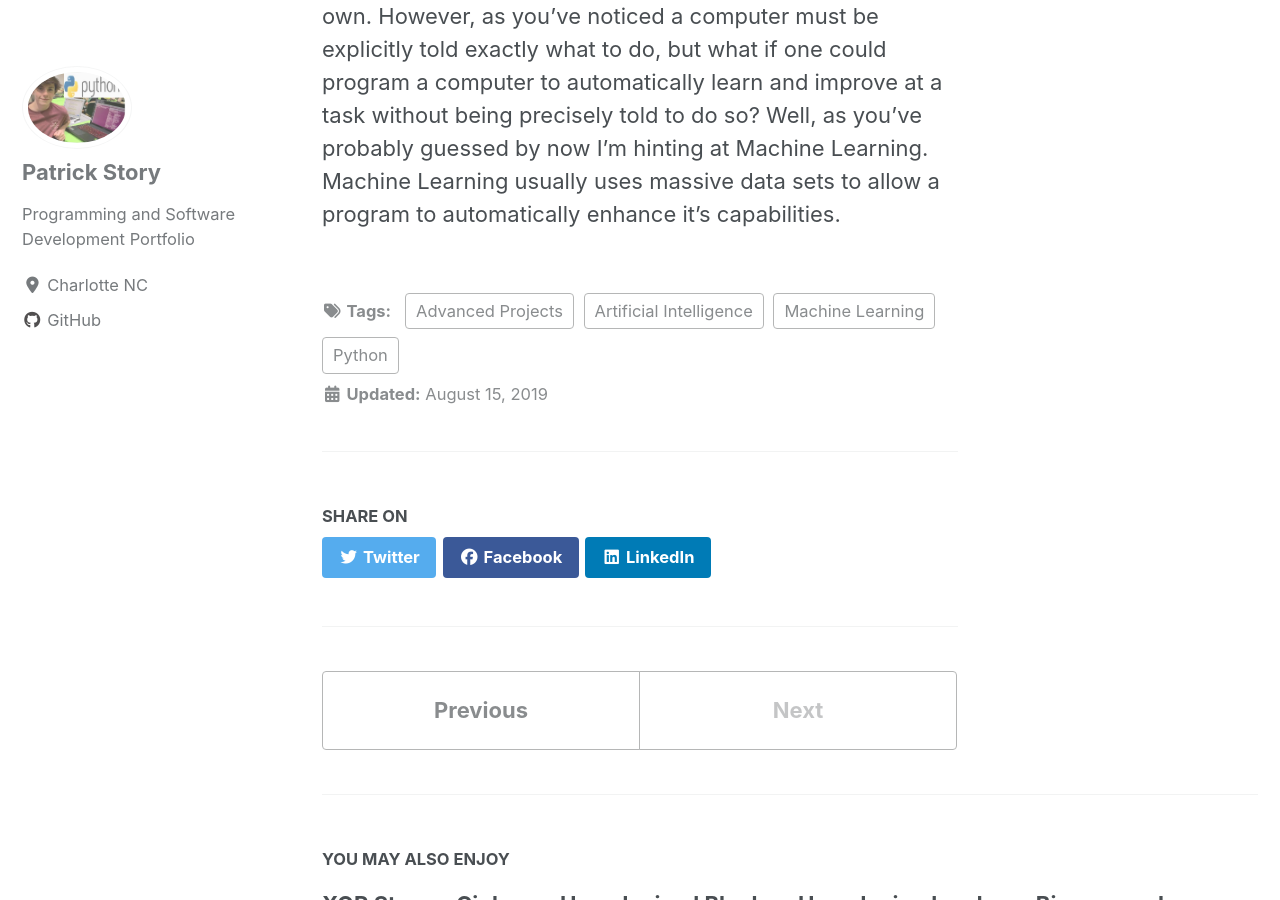
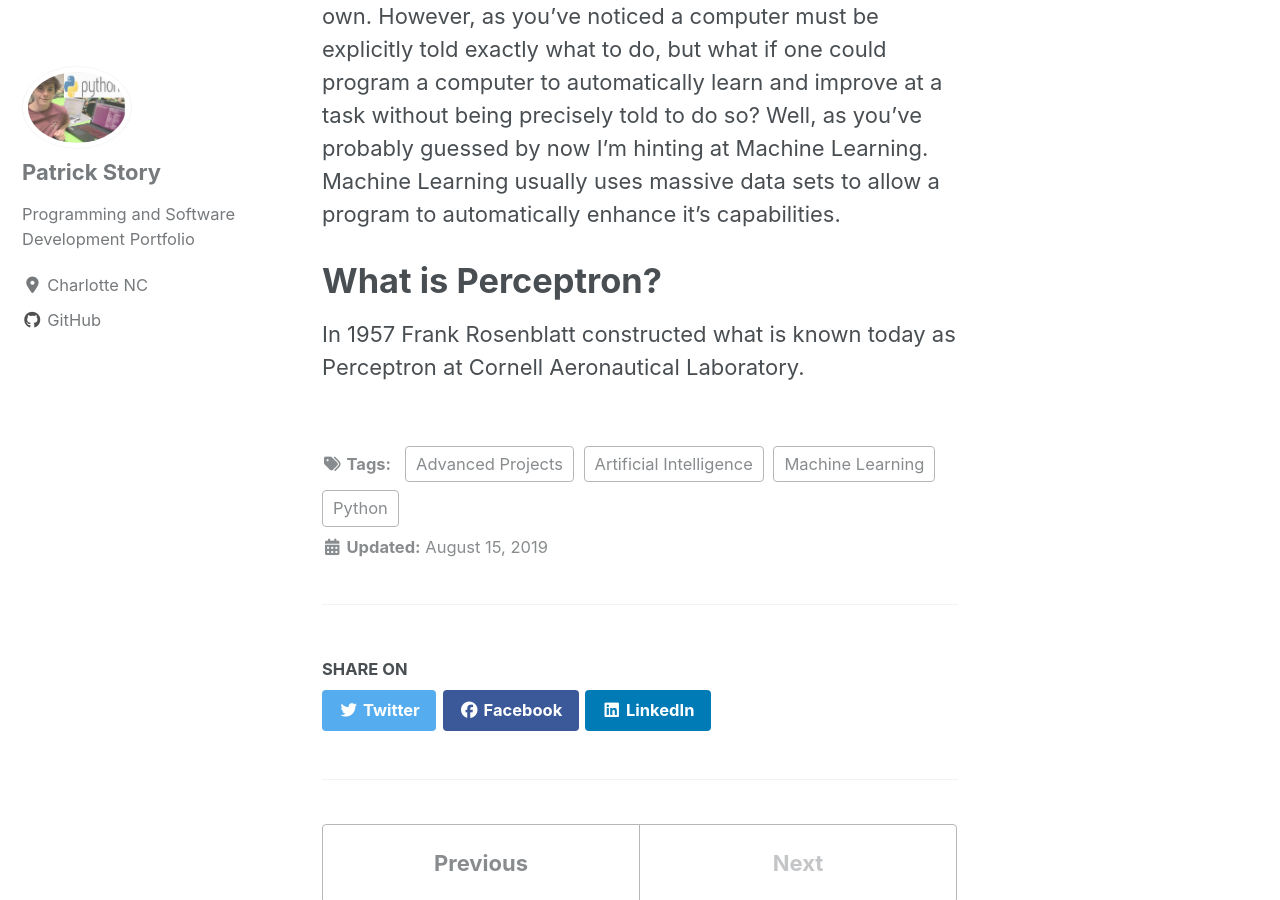
Before and after one commit to Patchyst/Patchyst.github.io, a Jekyll site: the page built from _posts/2019-08-15-My_First_Machine_Learning_Model.md, in a window 1280 px wide and 900 px high, scrolled down 982 px. Built offline with Jekyll 4.4.1, drawn with Linux system fonts in a browser that asks for light colours; cached includes are drawn as plain includes; nearby versions of some CDN libraries.

Commit message:
updating Perceptron

```diff
--- a/_posts/2019-08-15-My_First_Machine_Learning_Model.md
+++ b/_posts/2019-08-15-My_First_Machine_Learning_Model.md
@@ -8,3 +8,6 @@ excerpt: "In this project I guide you through how I made my first Machine Learni
 ---
 # What is Machine Learning?
 Up until this point you've probably made programs to automate tasks for you such as, do math, create encryptions, and convert complicated binary and hexadecimal into "readable" characters. Computers have given us the ability to accomplish tasks that we could have never done on our own. However, as you've noticed a computer must be explicitly told exactly what to do, but what if one could program a computer to automatically learn and improve at a task without being precisely told to do so? Well, as you've probably guessed by now I'm hinting at Machine Learning. Machine Learning usually uses massive data sets to allow a program to automatically enhance it's capabilities.
+
+# What is Perceptron?
+In 1957 Frank Rosenblatt constructed what is known today as Perceptron at Cornell Aeronautical Laboratory.
```
